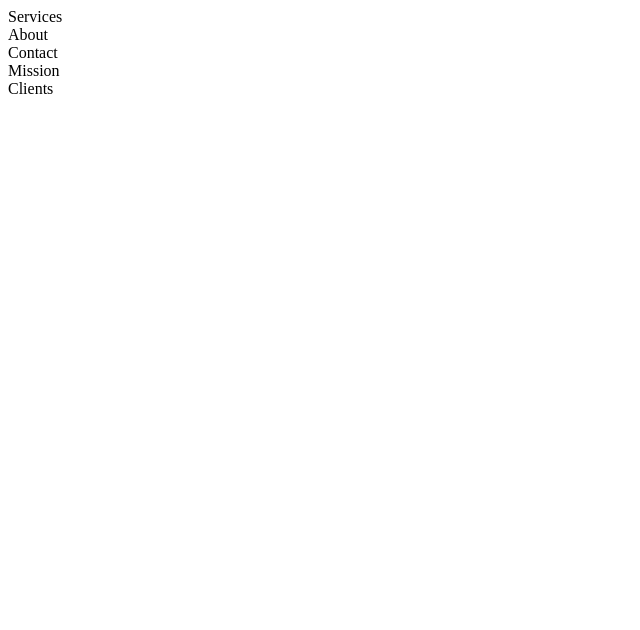
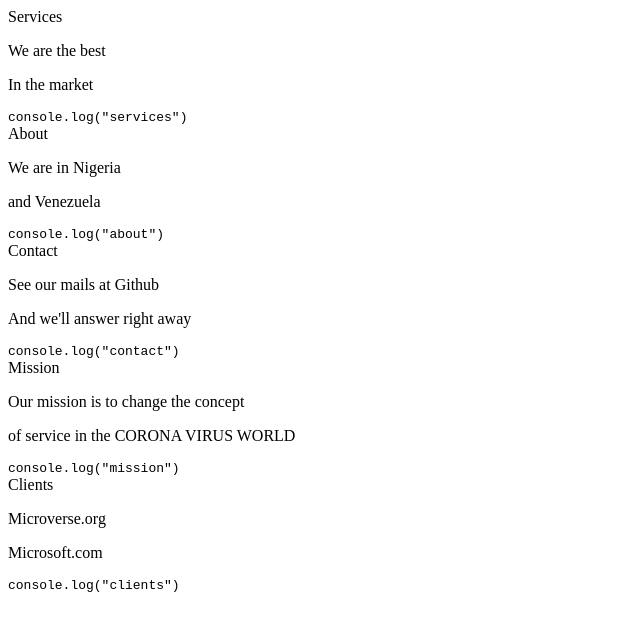
Before and after one commit to oscarschult/olawale-oscar-technical, a plain HTML site: page index.html in a window 1280 px wide. Shown: the whole page, without its empty margins (0-640 px from the left). Drawn offline with Linux system fonts and the light colour scheme.

Commit message:
stories 5 and 6

```diff
--- a/index.html
+++ b/index.html
@@ -5,16 +5,33 @@
 <body id="main-doc">
     <section class="main-section" id="Services">
         <header>Services</header>
+        <p>We are the best</p>
+        <p>In the market</p>
+        <code>console.log("services")</code>
     </section>
     <section class="main-section" id="About">
         <header>About</header>
+        <p>We are in Nigeria</p>
+        <p>and Venezuela</p>
+        <code>console.log("about")</code>
     </section>
     <section class="main-section" id="Contact">
         <header>Contact</header>
+        <p>See our mails at Github</p>
+        <p>And we'll answer right away</p>
+        <code>console.log("contact")</code>
     </section>
     <section class="main-section" id="Mission">
         <header>Mission</header>
+        <p>Our mission is to change the concept</p>
+        <p>of service in the CORONA VIRUS WORLD</p>
+        <code>console.log("mission")</code>
     </section>
-    <section class="main-section" id="Clients">Clients</section>
+    <section class="main-section" id="Clients">
+        <header>Clients</header>
+        <p>Microverse.org</p>
+        <p>Microsoft.com</p>
+        <code>console.log("clients")</code>
+    </section>
 </body>
 </html>
```
